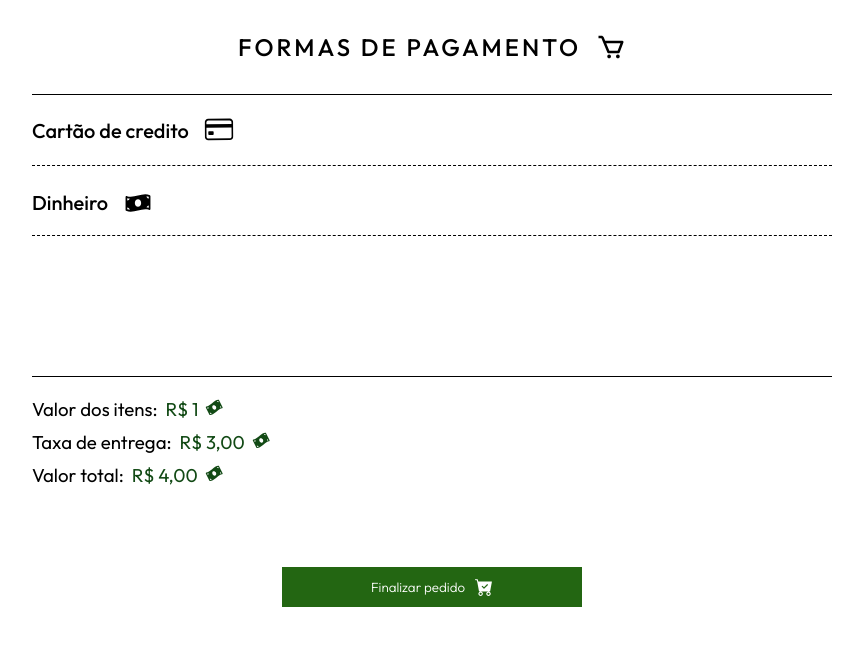
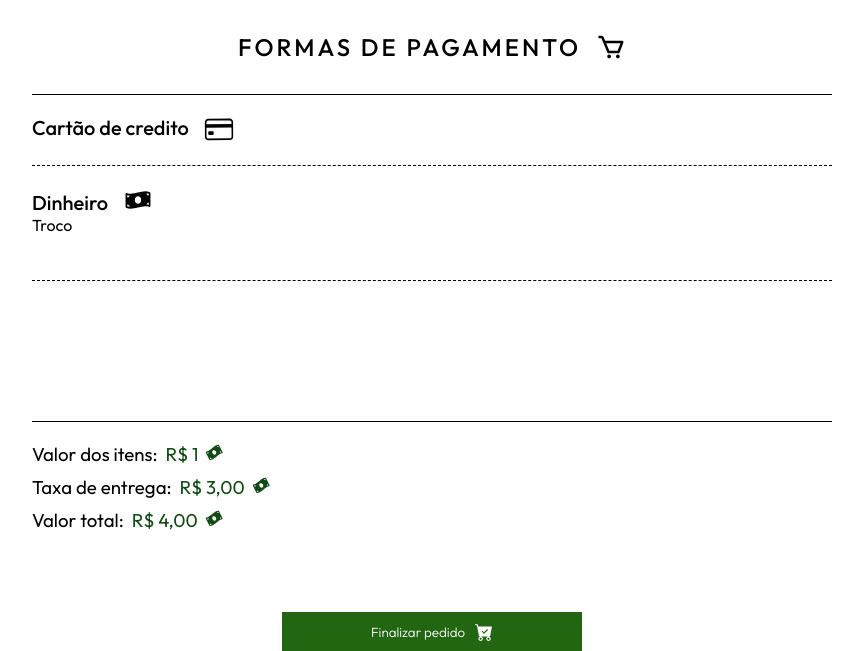
Before and after one commit to gregoryNatali/meats, a PHP site: page /carrinho2.php in a window 1280 px wide. Shown: the top 651 px of the page, without its empty margins (208-1071 px from the left). Run offline with PHP 8.4, Linux system fonts and the light colour scheme; a user stored in the database is signed in; some web fonts are replaced.

Commit message:
falta terminar popup de troco na tela carrinho2

```diff
--- a/dbconnect.php
+++ b/dbconnect.php
@@ -1,8 +1,8 @@
 <?php
 
-    $servername = "localhost:3307";
+    $servername = "localhost:3306";
     $username = "root";
-    $password = "";
+    $password = "root";
     $dbname = "meats";
 
     // cria a conexão
--- a/screens/pages/carrinho2.php
+++ b/screens/pages/carrinho2.php
@@ -29,6 +29,29 @@
       width: 100%;
     }
   </style>
+
+<script>
+    function showPopup() {
+      let popup = document.getElementById("popUpDiv")
+      if (popup.className == 'pop-up-div')
+      popup.setAttribute('class', 'pop-up-div-show')
+      popup.setAttribute('id', 'popUpDiv')
+    }
+
+    function hidePopup() {
+      let popup = document.getElementById("popUpDiv")
+      if (popup.className == 'pop-up-div-show') {
+        let troco = document.getElementById("botaoTroco")
+        let numNotas = document.getElementById("numeroNotas").value
+        let valNota = document.getElementById("valorNota") .value
+        console.log(popup)
+        troco.innerHTML = `Troco teste ${valNota}`
+        // popup.setAttribute('class', 'pop-up-div')
+      }
+    }
+
+  </script>
+
 </head>
 
 <body>
@@ -69,6 +92,7 @@
       <div class="Formas-pagamento">
 
           <div class="formas-dentro">
+            <div>
               <h2>Cartão de credito</h2>
               <svg width="60" height="30" viewBox="0 0 23 22" fill="none" xmlns="http://www.w3.org/2000/svg">
                 <g clip-path="url(#clip0_760_19)">
@@ -82,6 +106,7 @@
                 </defs>
               </svg>
             </div>
+          </div>
 
       </div>
 
@@ -89,6 +114,7 @@
       <div class="Formas-pagamento">
 
           <div class="formas-dentro">
+            <div>
               <h2>Dinheiro</h2>
               <svg width="60" height="20" viewBox="0 0 19 15" fill="none" xmlns="http://www.w3.org/2000/svg">
                 <g clip-path="url(#clip0_760_33)">
@@ -100,6 +126,25 @@
                   </clipPath>
                 </defs>
               </svg>
+            </div>
+
+            <div id="botaoTroco" class="botao-troco" onClick="showPopup()"> Troco
+              <div id="popUpDiv" class="pop-up-div">
+                <h2>O pagamento será realizado em</h2>
+                <input id="numeroNotas" type="number">
+                <h2>notas de</h2>
+                <select name="troco-nota" id="valorNota">
+                  <option value="2">R$ 2,00</option>
+                  <option value="5">R$ 5,00</option>
+                  <option value="10">R$ 10,00</option>
+                  <option value="20">R$ 20,00</option>
+                  <option value="50">R$ 50,00</option>
+                  <option value="100">R$ 100,00</option>
+                  <option value="200">R$ 200,00</option>
+                </select>
+                <button onclick="hidePopup()">Confirmar Troco</button>
+              </div>
+            </div>
           </div>
 
       </div>
@@ -190,6 +235,7 @@
     ?>
   </main>
 
+
 </body>
 
 </html>
--- a/screens/styles/carrinho.css
+++ b/screens/styles/carrinho.css
@@ -38,9 +38,15 @@ main {
 
 .formas-dentro {
   display: flex;
+  flex-direction: column;
   align-items: center;
 
   margin-bottom: 1.25rem;
+}
+
+.formas-dentro div {
+  width: 100%;
+  display: flex;
 }
 
 .formas-dentro h2 {
@@ -127,7 +133,8 @@ main {
   align-items: center;
 }
 
-h2 span, .valor-produto h2 {
+h2 span,
+.valor-produto h2 {
   font-weight: 400;
 }
 
@@ -162,3 +169,24 @@ h2 span, .valor-produto h2 {
   font-family: 'Outfit', sans-serif;
   font-weight: 300;
 }
+
+.pop-up-div {
+  visibility: hidden;
+}
+
+.pop-up-div-show {
+  visibility: visible;
+  -webkit-animation: fadeIn 1s;
+  animation: fadeIn 1s;
+}
+
+.botao-troco {
+  cursor: pointer;
+  -webkit-user-select: none;
+  -moz-user-select: none;
+  -ms-user-select: none;
+  user-select: none;
+
+  display: flex;
+  flex-direction: column;
+}
```
Lines whose indentation alone changed are shown as unchanged.
